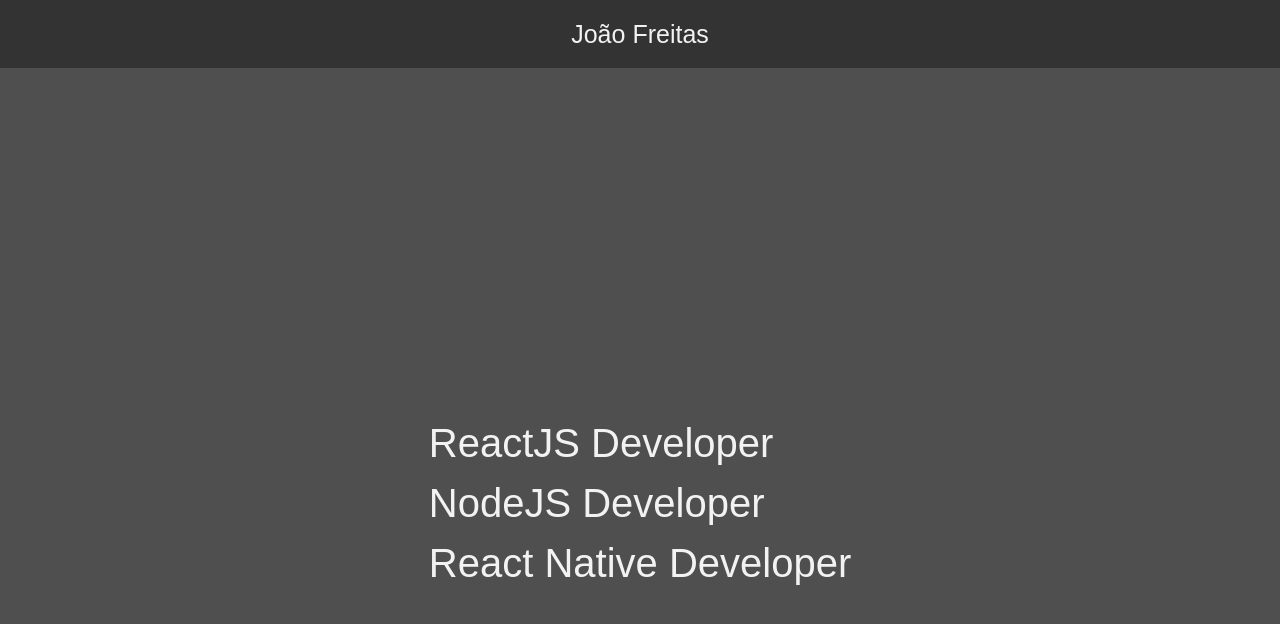
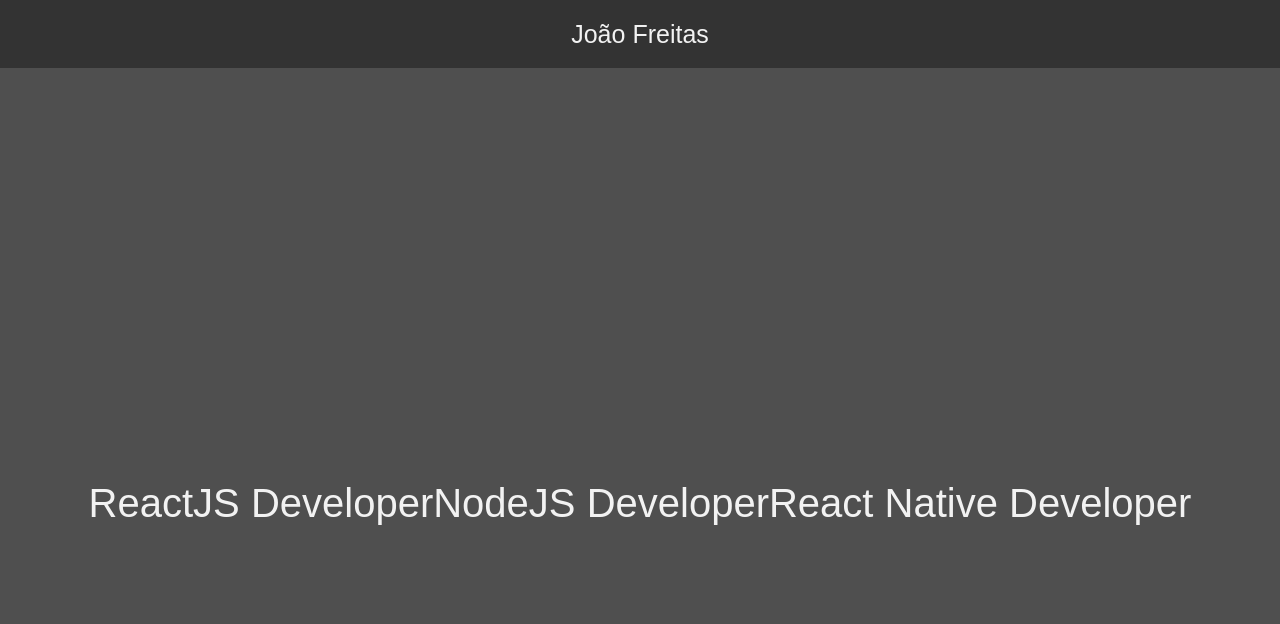
Before and after one commit to jp-freitas/Portifolio, a Next.js app: page / in a window 1280 px wide. Shown: the top 624 px of the page. Built offline with nearby package versions, Linux system fonts and the light colour scheme.

Commit message:
Removing the style Container

```diff
--- a/src/pages/index.tsx
+++ b/src/pages/index.tsx
@@ -1,4 +1,4 @@
-import { HeaderText, Header, Home, Container, HomeText } from '../styles/pages/Home';
+import { HeaderText, Header, Home, HomeText } from '../styles/pages/Home';
 
 export default function Dashboard() {
   return (
@@ -7,11 +7,9 @@ export default function Dashboard() {
         <HeaderText>João Freitas</HeaderText>
       </Header>
       <Home>
-        <Container>
-          <HomeText>ReactJS Developer</HomeText>
-          <HomeText>NodeJS Developer</HomeText>
-          <HomeText>React Native Developer</HomeText>
-        </Container>
+        <HomeText>ReactJS Developer</HomeText>
+        <HomeText>NodeJS Developer</HomeText>
+        <HomeText>React Native Developer</HomeText>
       </Home>
     </>
   );
--- a/src/styles/pages/Home.ts
+++ b/src/styles/pages/Home.ts
@@ -1,12 +1,14 @@
 import styled from 'styled-components';
 
-export const Header = styled.nav`
+export const Header = styled.div`
   background: #333333;
   height: 68px;
   width: 100%;
   display: flex;
+  flex-direction: column;
   justify-content: center;
   align-items: center;
+
 `;
 
 export const HeaderText = styled.p`
@@ -22,9 +24,6 @@ export const Home = styled.div`
   align-items: center;
 `;
 
-export const Container = styled.div`
-`;
-
 export const HomeText = styled.p`
   color: #F2F2F2;
   line-height: 1.5;
```
